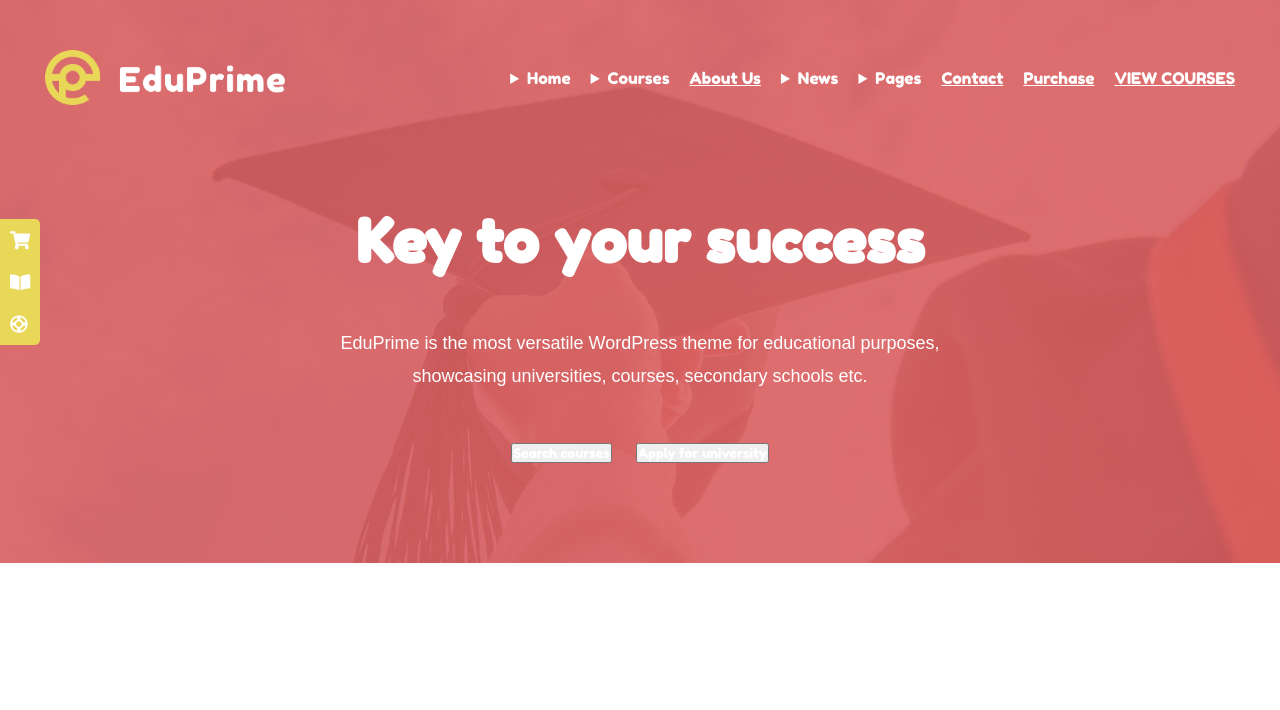
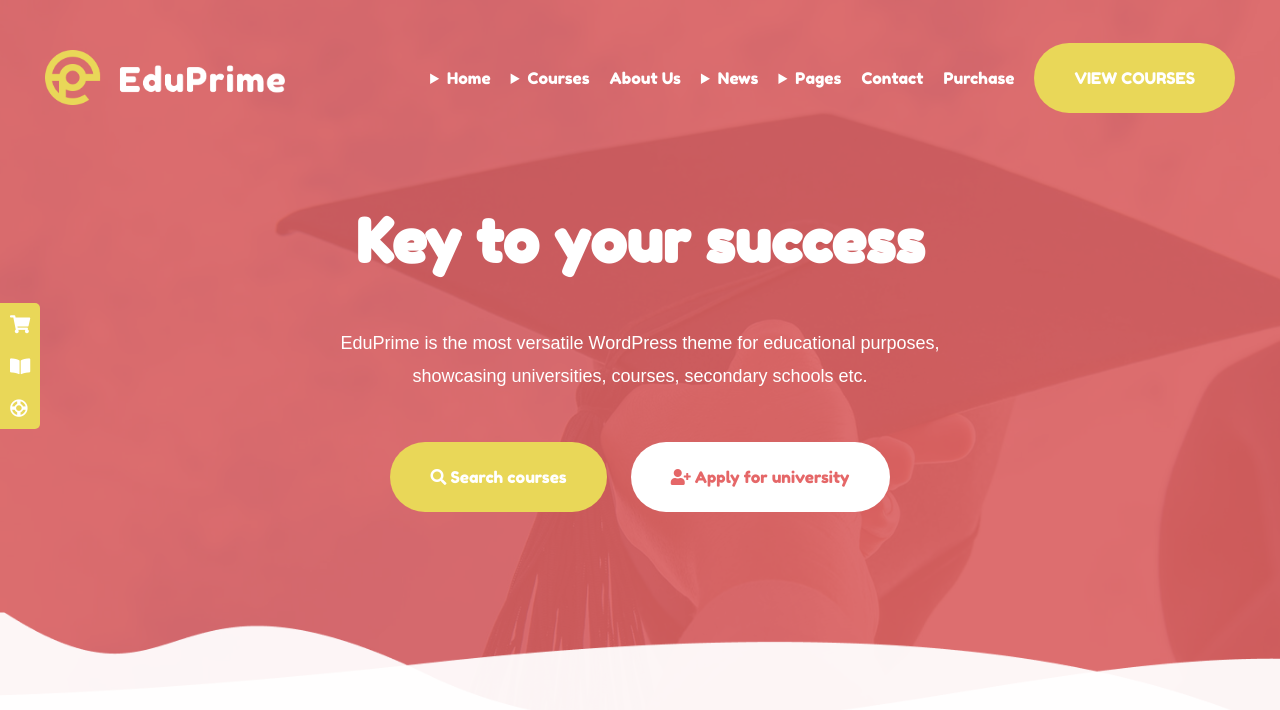
Before and after one commit to jacopo-vinanti96/proj-html-vuejs, a website: page index.html in a window 1280 px wide. Drawn offline with Linux system fonts and the light colour scheme.

Commit message:
Header completato

```diff
--- a/index.html
+++ b/index.html
@@ -40,7 +40,7 @@
           <li><a href="#">Contact</a></li>
           <li><a href="#">Purchase</a></li>
           <li>
-            <a class="btn btn--link btn--big" href="#">VIEW COURSES</a>
+            <a class="btn btn--big btn--secondary" href="#">VIEW COURSES</a>
           </li>
         </ul>
       </nav>
@@ -50,8 +50,8 @@
       <p class="mt-50">EduPrime is the most versatile WordPress theme for educational purposes,
       showcasing universities, courses, secondary schools etc.</p>
       <div class="hero__actions mt-50">
-        <button class="btn btn--function btn--big" type="button" name="button">Search courses</button>
-        <button class="btn btn--function btn--big" type="button" name="button">Apply for university</button>
+        <button class="btn btn--function btn--big btn--secondary" type="button" name="button"><i class="fas fa-search"></i> Search courses</button>
+        <button class="btn btn--function btn--big btn--inverted" type="button" name="button"><i class="fas fa-user-plus btn--inverted"></i> Apply for university</button>
       </div>
     </div>
     <div id="side-bar">
--- /dev/null
+++ b/src/sass/partials/_btns.scss
@@ -0,0 +1,32 @@
+.btn {
+
+  &--function {
+    border: none;
+    &:focus {
+      outline: none;
+    }
+  }
+
+  &--big {
+    padding: 25px 40px;
+    border-radius: 40px;
+    font-size: $font_size_300;
+  }
+
+  &--primary {
+    background-color: $bg_color_primary;
+    color: $font_color_light;
+  }
+
+  &--secondary {
+    background-color: $bg_color_secondary;
+    color: $font_color_light;
+  }
+
+  &--inverted {
+    background-color: $font_color_light;
+    color: $bg_color_primary;
+  }
+
+
+}
--- a/src/sass/partials/_header.scss
+++ b/src/sass/partials/_header.scss
@@ -2,6 +2,7 @@ header {
   background-image: url('../images/theme_slider2_bg-1.jpg');
   background-size: cover;
   position: relative;
+  padding-bottom: 120px;
 
   &::before {
     position: absolute;
@@ -11,6 +12,16 @@ header {
     left: 0;
     right: 0;
     background-color: $bg_color_overlay;
+  }
+
+  &::after {
+    content: '';
+    background-image: url('../images/wave-1.png');
+    background-size: cover;
+    position: absolute;
+    bottom: 0;
+    height: 120px;
+    width: 100%;
   }
 
   > * {
--- a/src/sass/partials/_typo.scss
+++ b/src/sass/partials/_typo.scss
@@ -7,6 +7,11 @@ p, input, span {
   font-family: sans-serif;
 }
 
+a {
+  text-decoration: none;
+}
+
+// Header
 header * {
   color: $font_color_light;
 }
--- a/src/sass/style.scss
+++ b/src/sass/style.scss
@@ -1,5 +1,6 @@
 @import "partials/_variables.scss";
 @import "partials/_common.scss";
 @import "partials/_typo.scss";
+@import "partials/_btns.scss";
 @import "partials/_header.scss";
 @import "partials/_main.scss";
```
Also changed, not shown: css/style.css.
